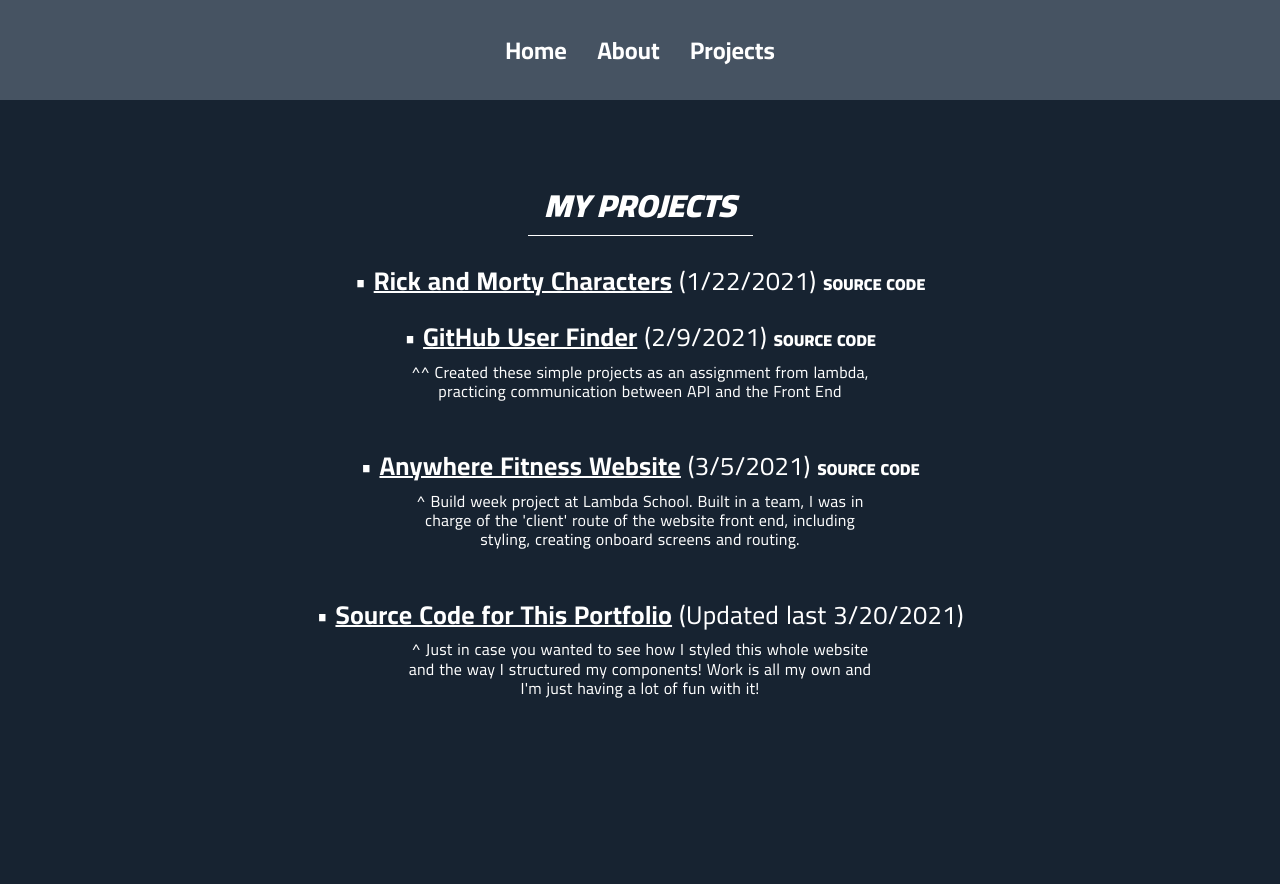
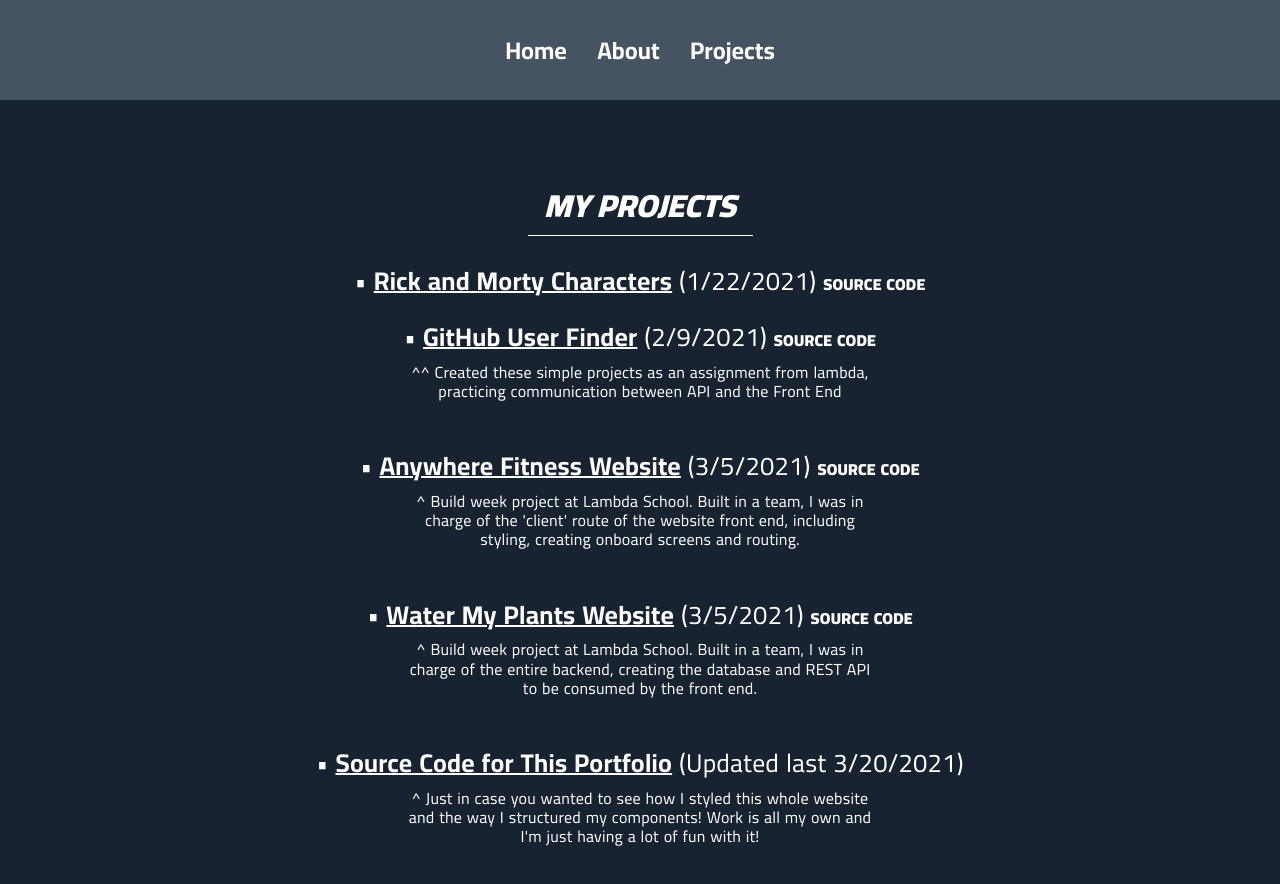
Before and after one commit to dvonpingel/portfolio, a React (Create React App) app in the folder portfolio/: page /projects in a window 1280 px wide. Shown: the top 884 px of the page. Before the commit the page ends 800 px from the top, so only its background shows below. Built offline with nearby package versions, Linux system fonts and the light colour scheme.

Commit message:
updated experience

```diff
--- a/portfolio/src/components/Projects.js
+++ b/portfolio/src/components/Projects.js
@@ -66,6 +66,25 @@ const Projects = () => {
       </Paragraph2>
       <Paragraph3>
         •{" "}
+        <Project1 href="https://front-end-bice-phi.vercel.app/" target="_blank">
+          Water My Plants Website
+        </Project1>{" "}
+        (3/5/2021){" "}
+        <SourceCode
+          href="https://github.com/TT41-Build-Week-Water-My-Plants/backend-dartagnan"
+          target="_blank"
+        >
+          SOURCE CODE
+        </SourceCode>
+        <Br />
+        <NoteParagraph>
+          ^ Build week project at Lambda School. Built in a team, I was in
+          charge of the entire backend, creating the database and REST API to be
+          consumed by the front end.
+        </NoteParagraph>
+      </Paragraph3>
+      <Paragraph4>
+        •{" "}
         <Project1
           href="https://github.com/dvonpingel/portfolio"
           target="_blank"
@@ -78,7 +97,7 @@ const Projects = () => {
           the way I structured my components! Work is all my own and I'm just
           having a lot of fun with it!
         </NoteParagraph>
-      </Paragraph3>
+      </Paragraph4>
     </div>
   );
 };
@@ -133,6 +152,11 @@ const Paragraph3 = styled(Paragraph)`
   margin: 50px 0;
 `;
 
+const Paragraph4 = styled(Paragraph)`
+  animation-delay: 0.8s;
+  margin: 50px 0;
+`;
+
 const NoteParagraph = styled(Paragraph)`
   font-size: 1rem;
   width: 475px;
```
